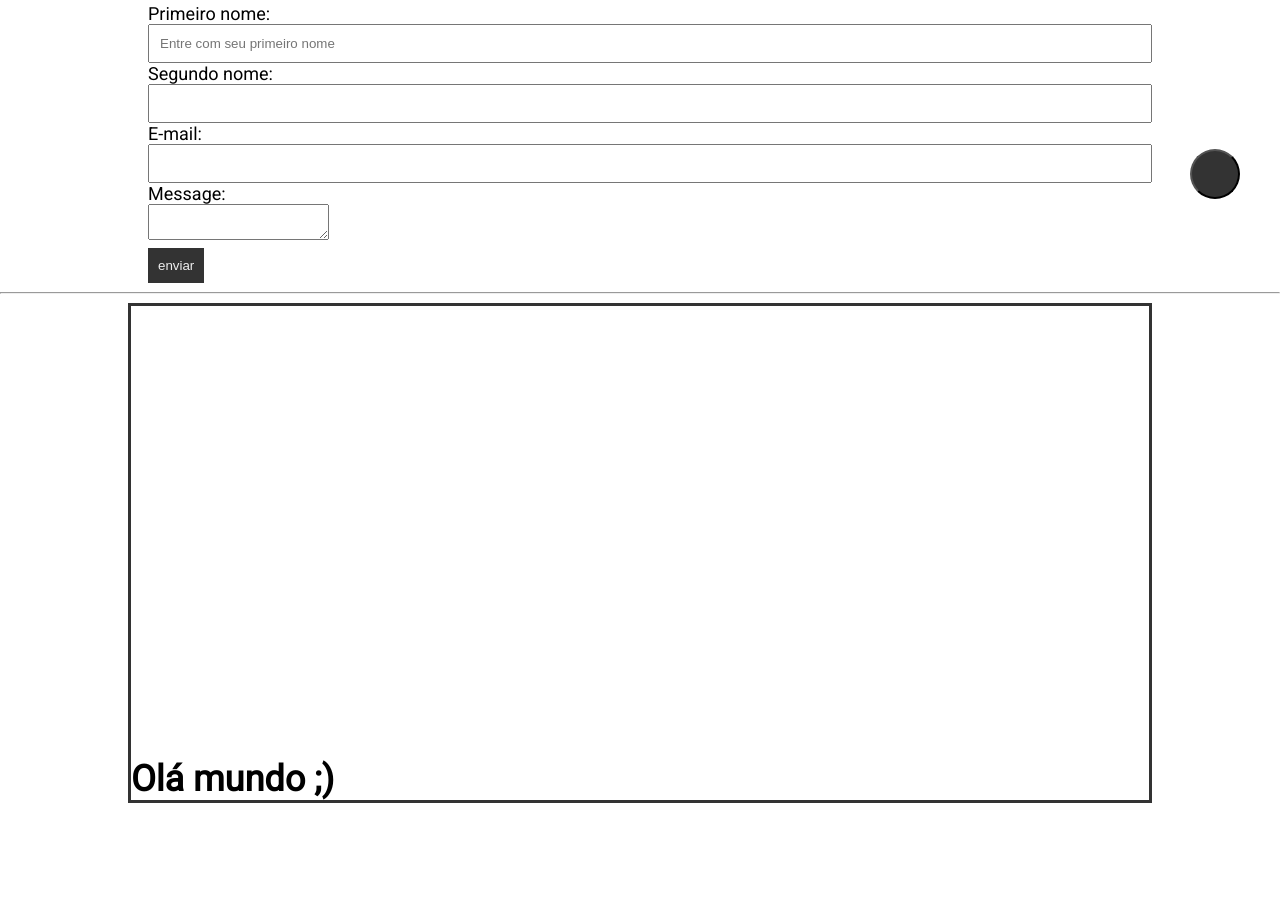
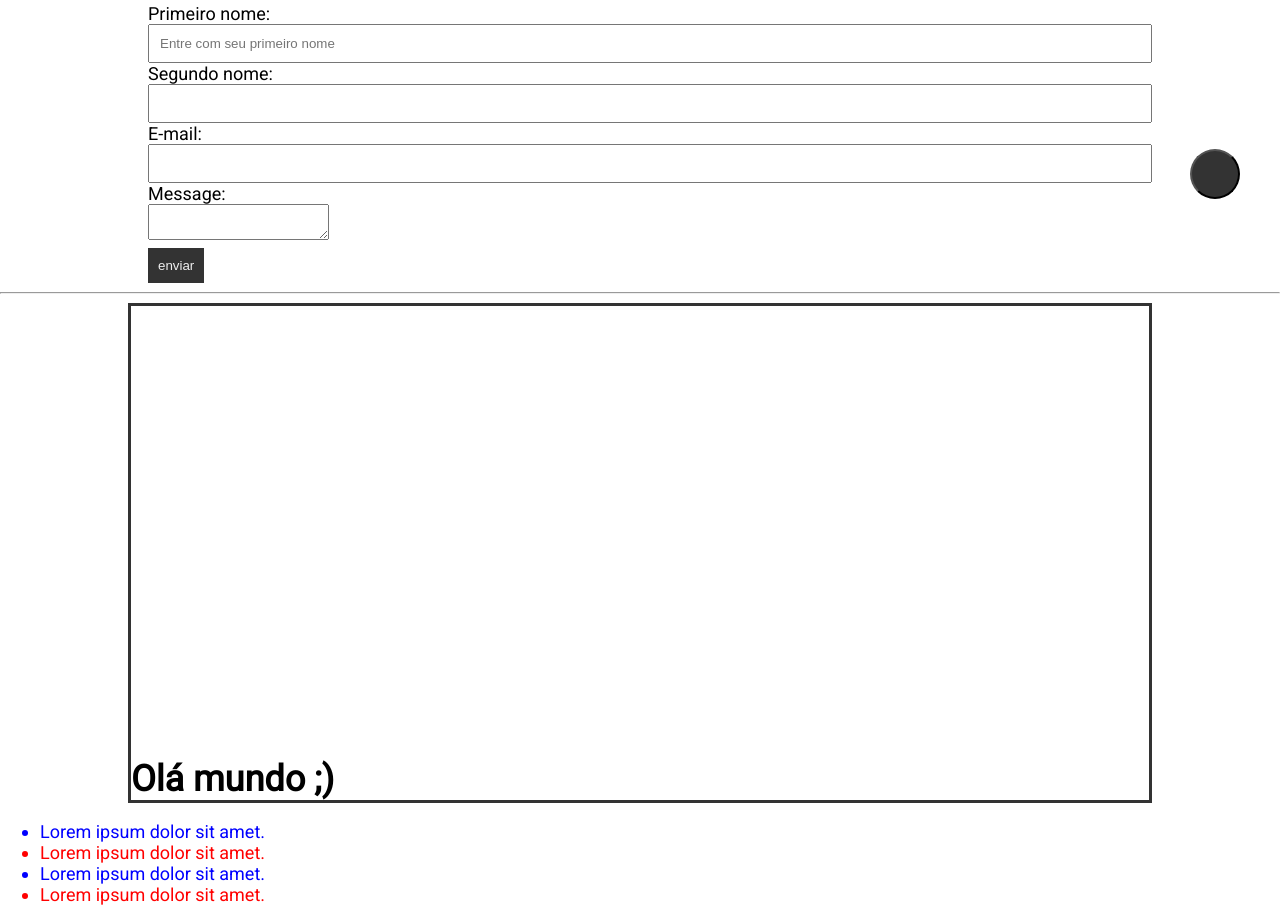
Before and after one commit to jeandossantos/studying-html-css-again, a plain HTML site: page css/index.html in a window 1280 px wide. Shown: the part 561-1484 px from the top of the page. Before the commit the page ends 1364 px from the top, so only its background shows below. Drawn offline with Linux system fonts and the light colour scheme.

Commit message:
applying pseudo-class

```diff
--- a/css/index.html
+++ b/css/index.html
@@ -70,5 +70,13 @@
       </div>
     </div>
     <button class="fixed-button"></button>
+    <div class="categories">
+      <ul>
+        <li>Lorem ipsum dolor sit amet.</li>
+        <li>Lorem ipsum dolor sit amet.</li>
+        <li>Lorem ipsum dolor sit amet.</li>
+        <li>Lorem ipsum dolor sit amet.</li>
+      </ul>
+    </div>
   </body>
 </html>
--- a/css/style.css
+++ b/css/style.css
@@ -109,3 +109,23 @@ body {
   right: 20px;
   cursor: pointer;
 }
+
+/* .categories ul li:first-child {
+  color: red;
+}
+
+.categories ul li:last-child {
+  color: red;
+}
+
+.categories ul li:nth-child(3) {
+  color: green;
+} */
+
+.categories ul li:nth-child(even) {
+  color: red;
+}
+
+.categories ul li:nth-child(odd) {
+  color: blue;
+}
```
